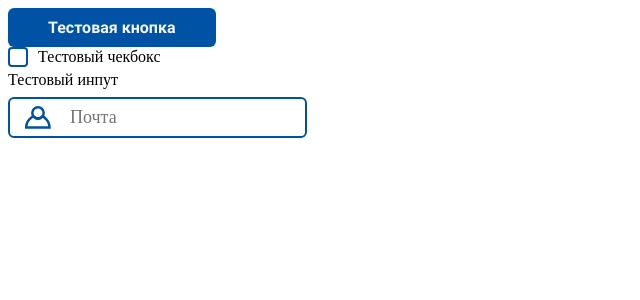
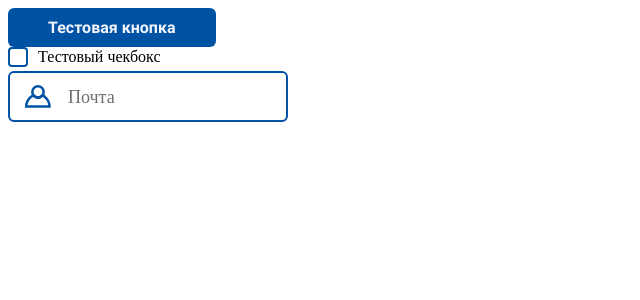
Before and after one commit to McLarenProgrammer/rgz, a React (Vite) app: page / in a window 1280 px wide. Shown: the top 300 px of the page, without its empty margins (0-640 px from the left). Built offline with nearby package versions, Linux system fonts and the light colour scheme.

Commit message:
Дальнейшая работа над текстовым инпутом

```diff
--- a/src/components/Protocols.jsx
+++ b/src/components/Protocols.jsx
@@ -12,7 +12,7 @@ function Protocols() {
     <>
       <Button clickAction={() => someAction('Да неужели?)')}>Тестовая кнопка</Button>
       <Checkbox inputID='testCheck'>Тестовый чекбокс</Checkbox>
-      <Input inputID='testText' placeholder='Почта' hasIcon>Тестовый инпут</Input>
+      <Input inputID='testText' placeholder='Почта' hasIcon>Почта</Input>
     </>
   )
 }
--- a/src/components/UI/Input.jsx
+++ b/src/components/UI/Input.jsx
@@ -4,12 +4,16 @@ import classes from './styles/Input.module.css';
 function Input({ children, inputID = "default", iconSrc = "icons/person.svg", placeholder = "Введите значение", hasIcon = false }) {
     const input = useRef(null);
 
+    function animatedPlaceholder(e) {
+
+    }
+
     return (
         <>
-            <label className={classes['input-text-label']} htmlFor={inputID}>{children}</label>
             <div className={classes["input-text-container"]}>
                 {hasIcon ? <img className={classes['input-text-icon']} src={iconSrc} onClick={() => input.current.focus() } /> : ''}
-                <input ref={input} className={[ classes['input-text'], hasIcon ? classes['with-icon'] : '' ].join(' ')} type="text" id={inputID} placeholder={placeholder} />
+                <input ref={input} className={[ classes['input-text'], hasIcon ? classes['with-icon'] : '' ].join(' ')} type="text" id={inputID}/>
+                <div className={[classes['input-text-placeholder'], hasIcon ? classes['placeholder-with-icon'] : '' ].join(' ')}>{children}</div>
             </div>
         </>
     )
--- a/src/components/UI/styles/Input.module.css
+++ b/src/components/UI/styles/Input.module.css
@@ -4,7 +4,9 @@
 }
 
 .input-text-container {
+    max-width: 280px;
     position: relative;
+
 }
 
 .input-text-container:focus {
@@ -12,14 +14,33 @@
 }
 
 .input-text {
+    box-sizing: border-box;
     font-family: Roboto-Regular;
     font-size: 18px;
     border: 2px solid #0053A4;
     border-radius: 6px;
     padding-left: 12px;
     padding-right: 12px;
-    padding-top: 8px;
-    padding-bottom: 8px;
+    padding-top: 13px;
+    padding-bottom: 13px;
+    width: 100%;
+    z-index: 1;
+}
+
+.input-text-placeholder {
+    box-sizing: border-box;
+    position: absolute;
+    top: 0;
+    left: 12px;
+    transform: translateY(-50%);
+    font-size: 18px;
+    color: rgb(110, 110, 110);
+    top: 50%;
+    z-index: 1;
+}
+
+.input-text-container:has(.input-text:focus) .input-text-placeholder {
+    color: red;
 }
 
 .input-text:focus {
@@ -30,6 +51,10 @@
     padding-left: var(--icon-padding);
 }
 
+.placeholder-with-icon {
+    left: var(--icon-padding);
+}
+
 .input-text-icon {
     position: absolute;
     top: 50%;
@@ -38,6 +63,7 @@
     height: var(--icon-size);
     transform: translateY(-50%);
     cursor: text;
+    z-index: 1;
 }
 
 .input-text-label {
```
